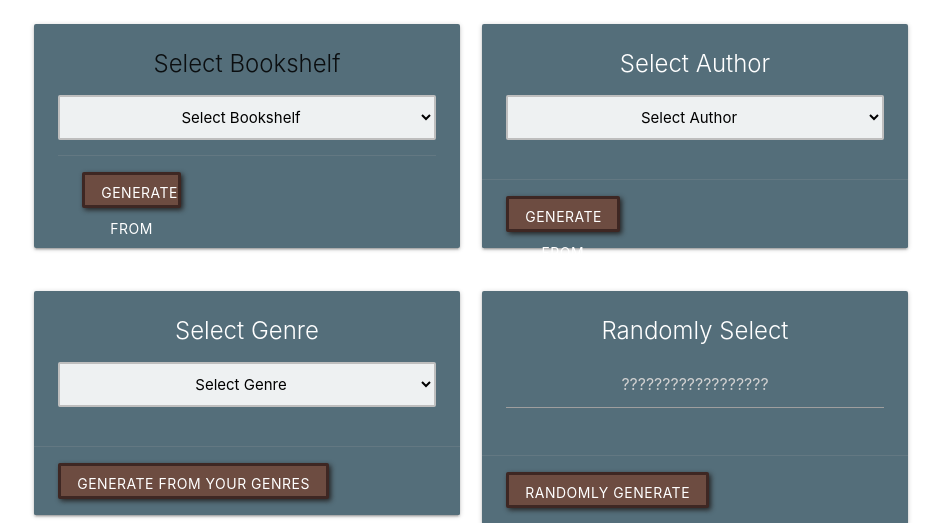
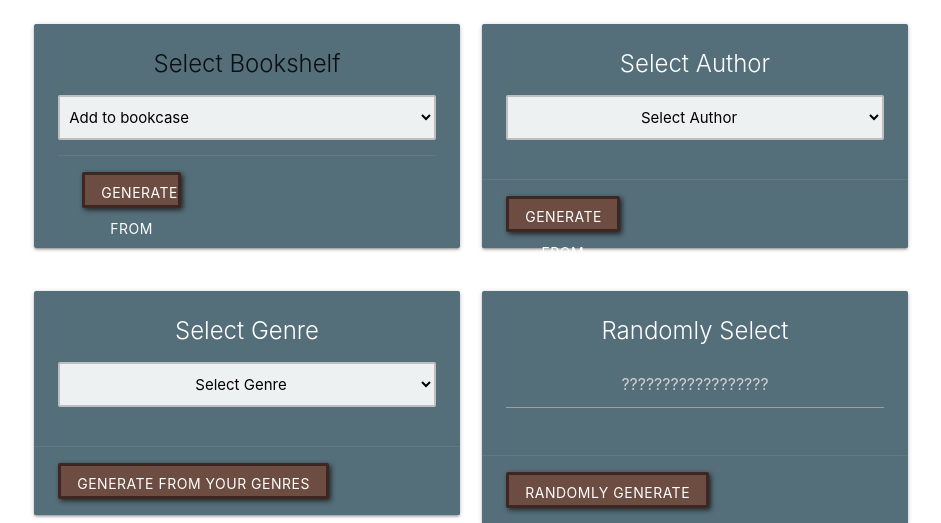
Before and after one commit to Claire221/bookmarked, a Flask app: page /generate-book in a window 1280 px wide. Shown: the part 348-871 px from the top of the page, without its empty margins (169-1110 px from the left). Run offline with Flask 2, Linux system fonts and the light colour scheme; the visitor is signed in with stand-in values (Sample User, id 1); data that the repository does not hold is empty; some libraries are stand-ins or nearby versions.

Commit message:
Edit form text

```diff
--- a/bookmarked/templates/generate_book.html
+++ b/bookmarked/templates/generate_book.html
@@ -15,10 +15,10 @@
                     <span class="card-title center-align">Select Bookshelf</span>
                     <form method="POST" action="{{ url_for('bookshelf_book') }}">
                         <div class="input-field">
-                            <select id="bookshelf" name="bookshelf" class="validate center-align">
-                                <option value="" disabled selected>Select Bookshelf</option>
+                            <select id="bookshelf" name="bookshelf" class="validate">
+                                <option value="" disabled selected>Add to bookcase</option>
                                 {% for bookshelf in bookshelves %}
-                                <option value="{{ bookshelf._id}}">{{ bookshelf.bookshelf_name }}</option>
+                                  <option value="{{ bookshelf.id}}">{{ bookshelf.bookshelf_name }}</option>
                                 {% endfor %}
                             </select>
                         </div>
```
